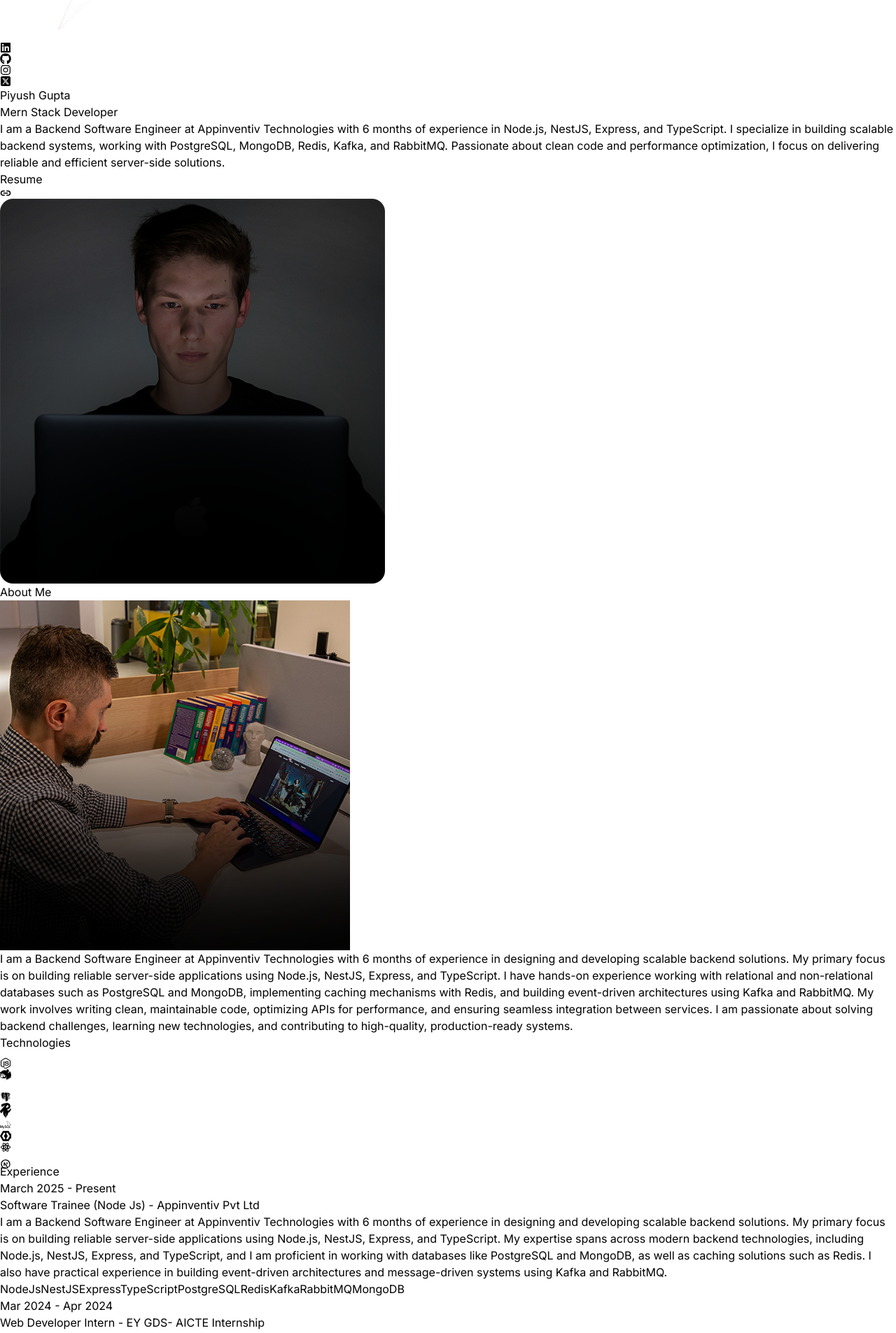
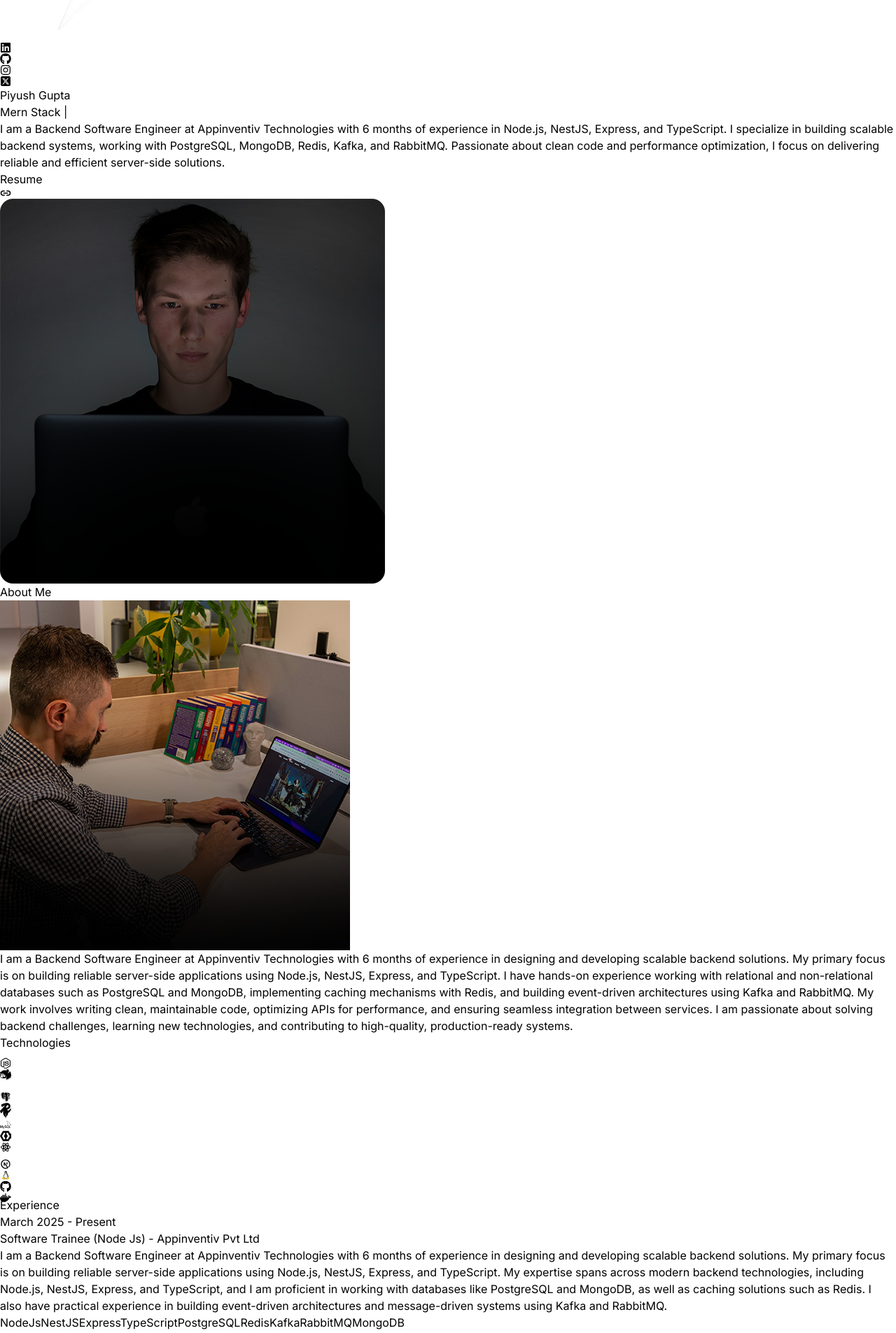
Before and after one commit to piyush8601/piyush_portfolio, a React (Vite) app: page / in a window 1280 px wide. Shown: the part 436-2341 px from the top of the page at 70% size. Built offline with nearby package versions, Linux system fonts and the light colour scheme.

Commit message:
fix the text animation

```diff
--- a/src/components/Hero.jsx
+++ b/src/components/Hero.jsx
@@ -1,14 +1,51 @@
-import {HERO_CONTENT} from "../constants";
+import { HERO_CONTENT } from "../constants";
 import profilepic from "../assets/kevinRushProfile.png";
 import { motion } from "framer-motion";
 import { IoLink } from "react-icons/io5";
+import { useState, useEffect } from "react";
 
 const container = (delay) => ({
-    hidden : {x : -100, opacity : 0},
-    visible : {x : 0, opacity : 1, transition : {duration: 0.5, delay: delay}},
+    hidden: { x: -100, opacity: 0 },
+    visible: { x: 0, opacity: 1, transition: { duration: 0.5, delay: delay } },
 })
 
 const Hero = () => {
+    const [displayText, setDisplayText] = useState('');
+    const [currentIndex, setCurrentIndex] = useState(0);
+    const [isDeleting, setIsDeleting] = useState(false);
+
+    const titles = [
+        'Mern Stack Developer',
+        'Full Stack Developer',
+        'Node.Js Developer',
+        'Backend Developer',
+        'Frontend Developer',
+        'React Developer'
+    ];
+
+    useEffect(() => {
+        const currentTitle = titles[currentIndex];
+
+        const timeout = setTimeout(() => {
+            if (!isDeleting) {
+                if (displayText.length < currentTitle.length) {
+                    setDisplayText(currentTitle.slice(0, displayText.length + 1));
+                } else {
+                    setTimeout(() => setIsDeleting(true), 2000);
+                }
+            } else {
+                if (displayText.length > 0) {
+                    setDisplayText(displayText.slice(0, -1));
+                } else {
+                    setIsDeleting(false);
+                    setCurrentIndex((prev) => (prev + 1) % titles.length);
+                }
+            }
+        }, isDeleting ? 100 : 150);
+
+        return () => clearTimeout(timeout);
+    }, [displayText, currentIndex, isDeleting, titles]);
+
     return (
         <div className='border-b border-neutral-900 px pb-4 lg:mb-35'>
             <div className='flex flex-wrap'>
@@ -18,7 +55,7 @@ const Hero = () => {
                             variants={container(0)}
                             animate="visible"
                             initial="hidden"
-                     className='pb-8 text-6xl font-light tracking-tight lg:mt-16 lg:text-8xl'
+                            className='pb-8 text-6xl font-light tracking-tight lg:mt-16 lg:text-8xl bg-gradient-to-r from-blue-400 via-green-500 to-yellow-500 bg-clip-text text-transparent'
                         >
                             Piyush Gupta
                         </motion.h1>
@@ -26,8 +63,19 @@ const Hero = () => {
                             variants={container(0.5)}
                             animate="visible"
                             initial="hidden"
-                     className='bg-gradient-to-r from-pink-300 via-slate-500 to-purple-500 bg-clip-text text-3xl tracking-tight text-transparent'>
-                        Mern Stack Developer
+                            className='bg-gradient-to-r from-pink-300 via-slate-500 to-purple-500 bg-clip-text text-3xl tracking-tight text-transparent min-h-[3rem] flex items-center'>
+                            {displayText}
+                            <motion.span
+                                className="text-pink-300 ml-1"
+                                animate={{ opacity: [1, 0, 1] }}
+                                transition={{
+                                    duration: 1,
+                                    repeat: Infinity,
+                                    ease: "easeInOut"
+                                }}
+                            >
+                                |
+                            </motion.span>
                         </motion.span>
                         <motion.p
                             variants={container(1)}
@@ -48,9 +96,9 @@ const Hero = () => {
                 <div className="w-full lg:w-1/2 lg:p-8">
                     <div className="flex justify-center">
                         <motion.img
-                     initial={{x : 100, opacity : 0}}
-                     animate={{x : 0, opacity:1}}
-                     transition={{duration: 1, delay: 0.2}}
+                            initial={{ x: 100, opacity: 0 }}
+                            animate={{ x: 0, opacity: 1 }}
+                            transition={{ duration: 1, delay: 0.2 }}
                             src={profilepic} alt="Piyush Gupta" />
                     </div>
                 </div>
--- a/src/components/Technologies.jsx
+++ b/src/components/Technologies.jsx
@@ -1,8 +1,10 @@
 import React from 'react'
 import { FaNodeJs } from 'react-icons/fa'
 import { RiReactjsLine } from 'react-icons/ri'
-import { SiExpress, SiMongodb, SiMysql, SiNestjs, SiRedis, SiKeycloak } from 'react-icons/si'
+import { SiExpress, SiMongodb, SiMysql, SiNestjs, SiRedis, SiKeycloak, SiDocker } from 'react-icons/si'
 import { BiLogoPostgresql } from "react-icons/bi"
+import { FaGithub } from "react-icons/fa6";
+import { FcLinux } from "react-icons/fc"
 import { TbBrandNextjs } from 'react-icons/tb';
 import { motion } from "framer-motion";
 
@@ -103,6 +105,27 @@ const Technologies = () => {
              className='rounded-2xl border-2 border-neutral-800 p-3'>
                 <TbBrandNextjs className='text-5xl '/>
             </motion.div>
+            <motion.div
+             variants={iconVariants(3)}
+             initial="initial"
+             animate="animate"
+             className='rounded-2xl border-2 border-neutral-800 p-3'>
+                <FcLinux className='text-5xl '/>
+            </motion.div>
+            <motion.div
+             variants={iconVariants(3)}
+             initial="initial"
+             animate="animate"
+             className='rounded-2xl border-2 border-neutral-800 p-3'>
+                <FaGithub className='text-5xl '/>
+            </motion.div>
+            <motion.div
+             variants={iconVariants(3)}
+             initial="initial"
+             animate="animate"
+             className='rounded-2xl border-2 border-neutral-800 p-3'>
+                <SiDocker className='text-5xl text-blue-400'/>
+            </motion.div>
         </motion.div>
     </div>
   )
```
Lines whose indentation alone changed are shown as unchanged.
